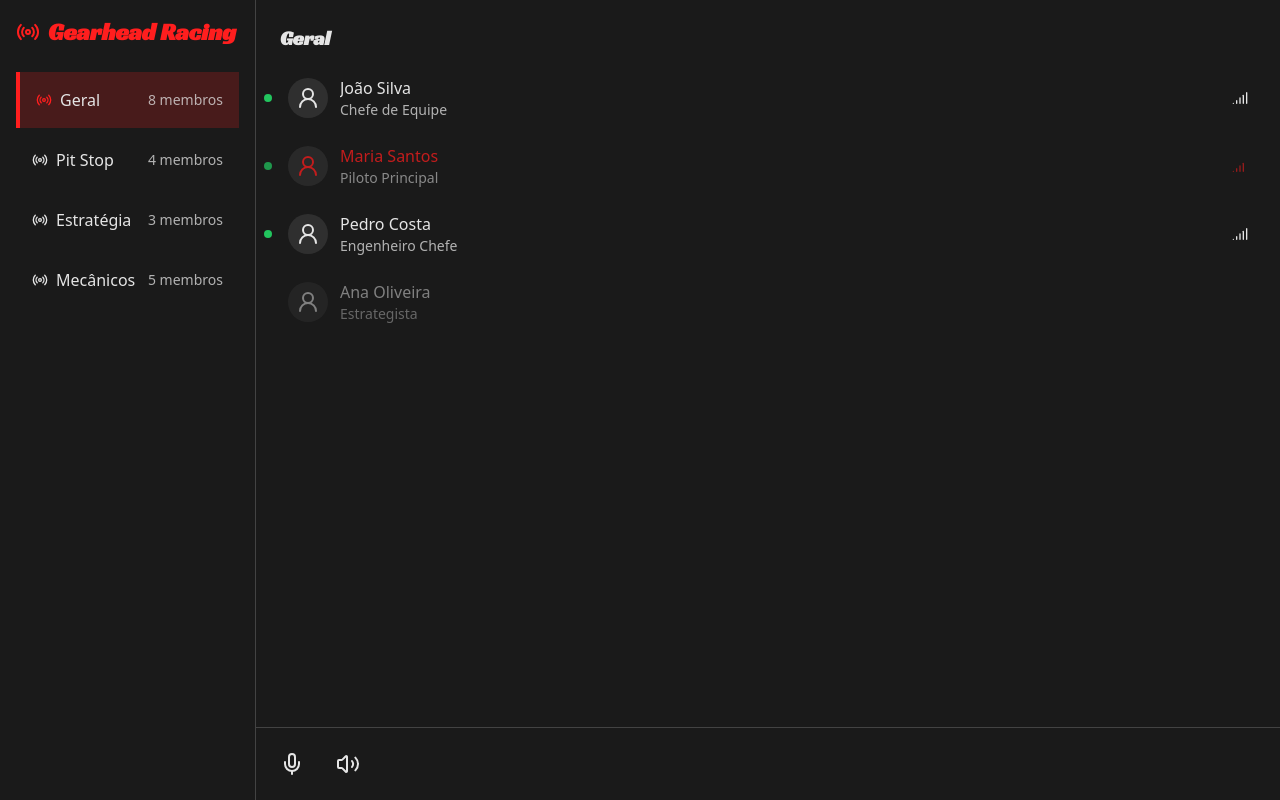
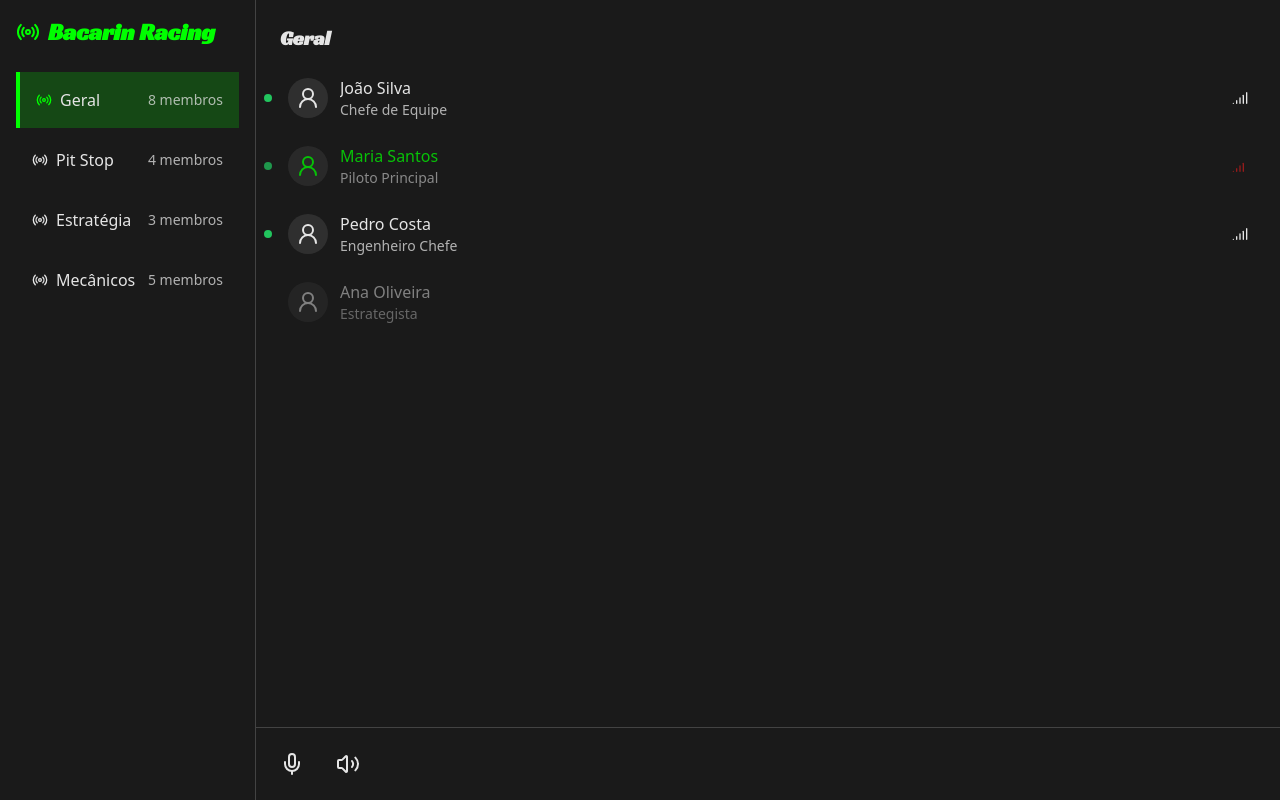
Before and after one commit to haole2k/gearhead-comms-nexus, a React (Vite) app: page / in a window 1280 px wide. Built offline with nearby package versions, Linux system fonts and the light colour scheme.

Commit message:
Update team name and colors
Changed the team name to "Bacarin Racing" and updated the color scheme to match the car's colors.
[skip gpt_engineer]

```diff
--- a/src/components/AudioControls.tsx
+++ b/src/components/AudioControls.tsx
@@ -19,7 +19,7 @@ const AudioControls: React.FC<AudioControlsProps> = ({
       <button
         onClick={onToggleMute}
         className={`p-3 md:p-2 rounded-full transition-all ${
-          isMuted ? 'bg-racing-red bg-opacity-20 text-racing-red' : 'hover:bg-racing-red hover:bg-opacity-10'
+          isMuted ? 'bg-racing-green bg-opacity-20 text-racing-green' : 'hover:bg-racing-green hover:bg-opacity-10'
         }`}
         title={isMuted ? "Ativar microfone" : "Desativar microfone"}
       >
@@ -28,7 +28,7 @@ const AudioControls: React.FC<AudioControlsProps> = ({
       <button
         onClick={onToggleDeafen}
         className={`p-3 md:p-2 rounded-full transition-all ${
-          isDeafened ? 'bg-racing-red bg-opacity-20 text-racing-red' : 'hover:bg-racing-red hover:bg-opacity-10'
+          isDeafened ? 'bg-racing-green bg-opacity-20 text-racing-green' : 'hover:bg-racing-green hover:bg-opacity-10'
         }`}
         title={isDeafened ? "Ativar áudio" : "Desativar áudio"}
       >
--- a/src/components/Channel.tsx
+++ b/src/components/Channel.tsx
@@ -12,13 +12,13 @@ const Channel: React.FC<ChannelProps> = ({ name, isActive, onClick, memberCount
   return (
     <div
       onClick={onClick}
-      className={`p-4 cursor-pointer transition-all hover:bg-racing-red hover:bg-opacity-10 ${
+      className={`p-4 cursor-pointer transition-all hover:bg-racing-green hover:bg-opacity-10 ${
         isActive ? 'channel-active' : ''
       }`}
     >
       <div className="flex items-center justify-between">
         <div className="flex items-center space-x-2">
-          <Radio size={16} className={isActive ? 'text-racing-red' : ''} />
+          <Radio size={16} className={isActive ? 'text-racing-green' : ''} />
           <span className="font-medium">{name}</span>
         </div>
         <span className="text-sm opacity-75">{memberCount} membros</span>
--- a/src/index.css
+++ b/src/index.css
@@ -38,7 +38,7 @@
 }
 
 .channel-active {
-  @apply bg-racing-red bg-opacity-20 border-l-4 border-racing-red;
+  @apply bg-racing-green bg-opacity-20 border-l-4 border-racing-green;
 }
 
 .member-online {
@@ -46,5 +46,5 @@
 }
 
 .member-speaking {
-  @apply animate-pulse text-racing-red;
+  @apply animate-pulse text-racing-green;
 }
--- a/src/pages/Index.tsx
+++ b/src/pages/Index.tsx
@@ -40,12 +40,12 @@ const Index = () => {
       {/* Mobile Header */}
       <div className="md:hidden bg-racing-black p-4 flex items-center justify-between border-b border-racing-gray border-opacity-20">
         <div className="flex items-center space-x-2">
-          <Radio className="text-racing-red" size={24} />
-          <h1 className="text-xl font-bold text-racing-red">Gearhead Racing</h1>
+          <Radio className="text-racing-green" size={24} />
+          <h1 className="text-xl font-bold text-racing-green">Bacarin Racing</h1>
         </div>
         <button
           onClick={() => setIsMobileMenuOpen(!isMobileMenuOpen)}
-          className="p-2 hover:bg-racing-red hover:bg-opacity-10 rounded-md"
+          className="p-2 hover:bg-racing-green hover:bg-opacity-10 rounded-md"
         >
           {isMobileMenuOpen ? <X size={24} /> : <Menu size={24} />}
         </button>
@@ -59,8 +59,8 @@ const Index = () => {
         <div className="p-4">
           <div className="hidden md:block">
             <div className="flex items-center space-x-2 mb-6">
-              <Radio className="text-racing-red" size={24} />
-              <h1 className="text-2xl font-bold text-racing-red">Gearhead Racing</h1>
+              <Radio className="text-racing-green" size={24} />
+              <h1 className="text-2xl font-bold text-racing-green">Bacarin Racing</h1>
             </div>
           </div>
           <div className="space-y-1">
--- a/tailwind.config.ts
+++ b/tailwind.config.ts
@@ -20,8 +20,9 @@ export default {
     extend: {
       colors: {
         racing: {
+          green: "#00FF00",
+          black: "#1A1A1A",
           red: "#FF1E1E",
-          black: "#1A1A1A",
           gray: "#E5E5E5",
         },
         border: "hsl(var(--border))",
```
